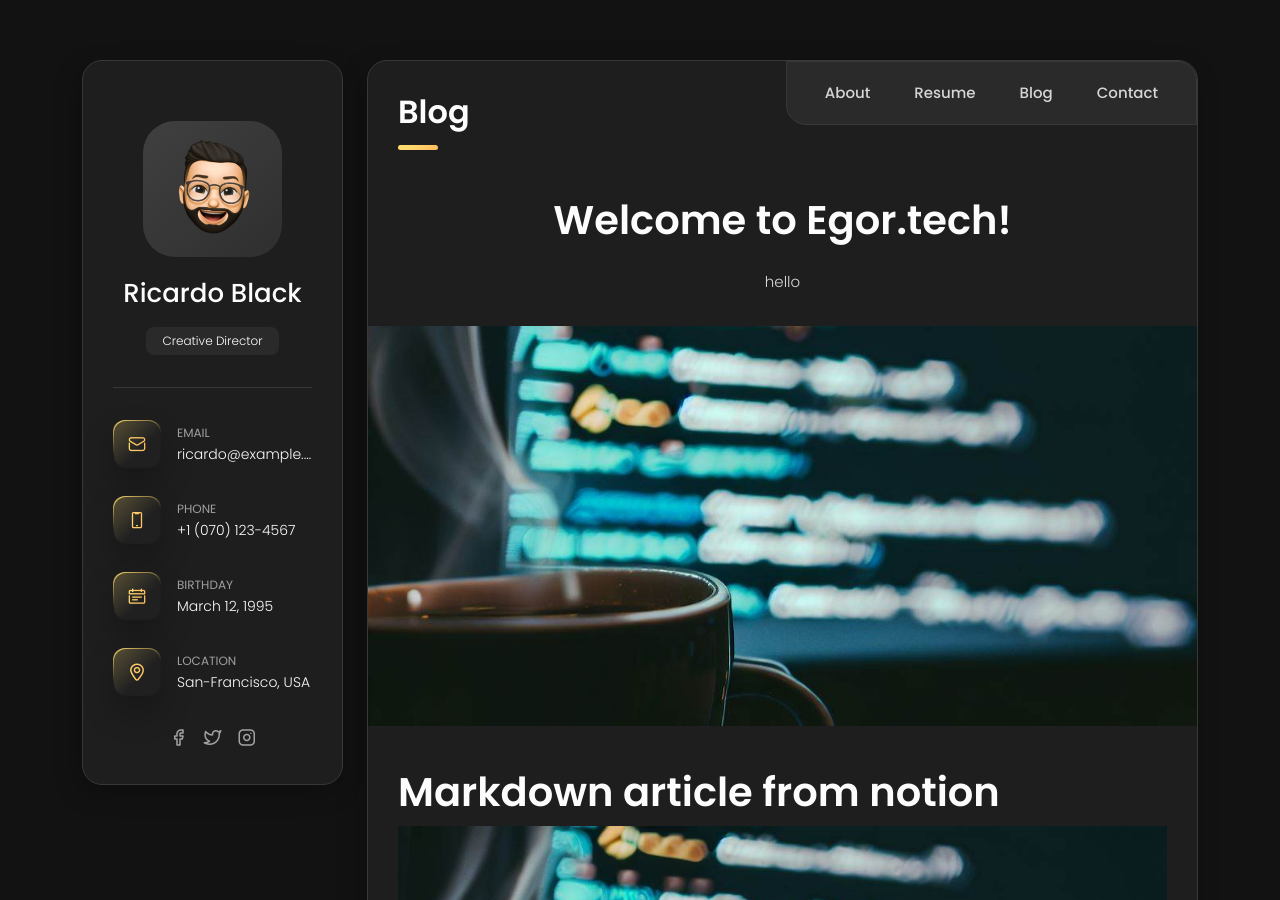
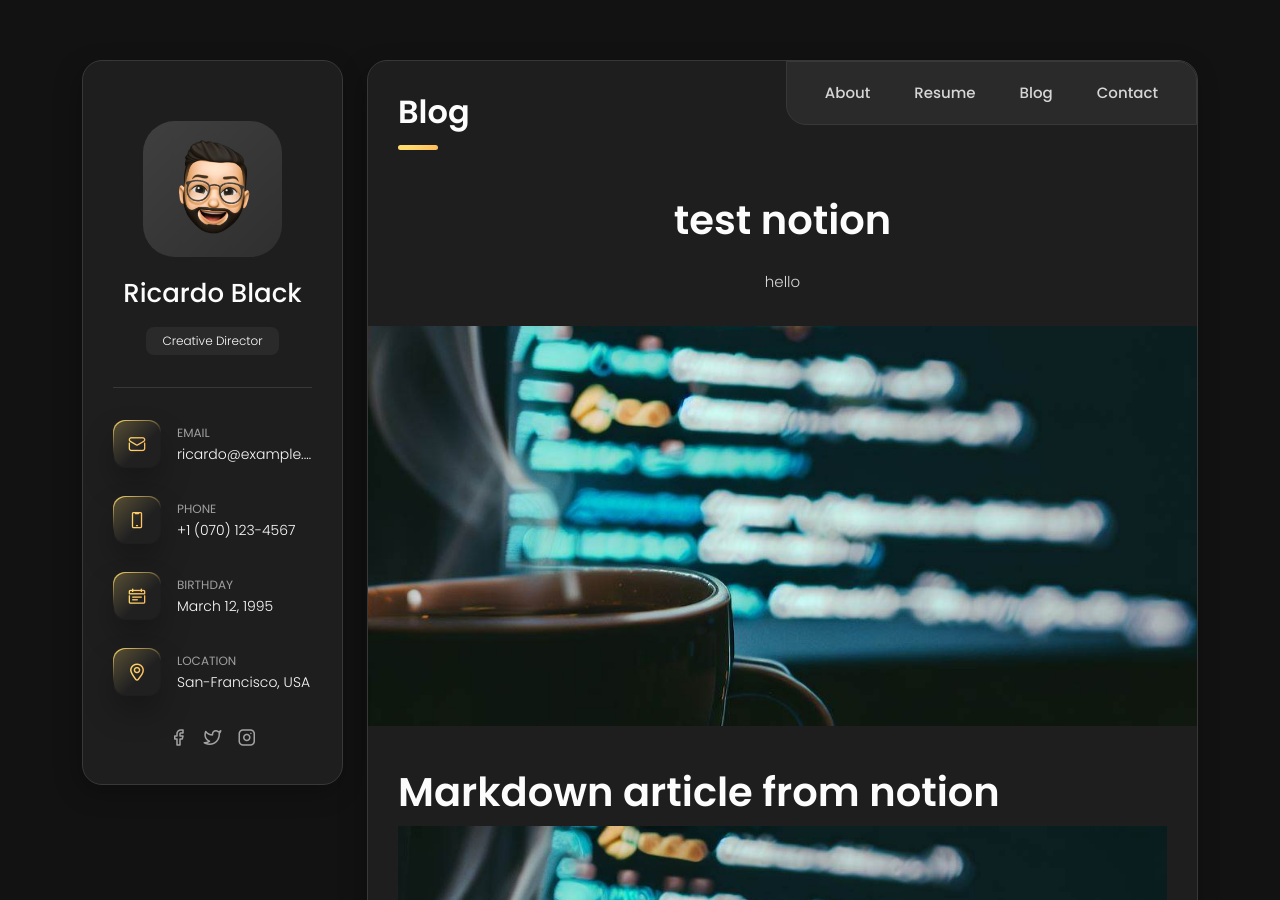
Before and after one commit to iastrebov/egor.tech, a Jekyll site: the page built from _posts/2023-07-30-markdown-from-notion.markdown, in a window 1280 px wide and 900 px high. Built offline with Jekyll 4.4.1, drawn with Linux system fonts in a browser that asks for light colours; some web fonts are replaced; comment, search, counter and statistics services are not loaded.

Commit message:
Test from

```diff
--- a/_posts/2023-07-30-markdown-from-notion.markdown
+++ b/_posts/2023-07-30-markdown-from-notion.markdown
@@ -1,6 +1,6 @@
 ---
 layout: post
-title:  Welcome to Egor.tech!
+title:  test notion
 date:   2023-07-30 15:53:11 +0100
 categories: jekyll update
 excerpt_separator: <!--more-->
```
